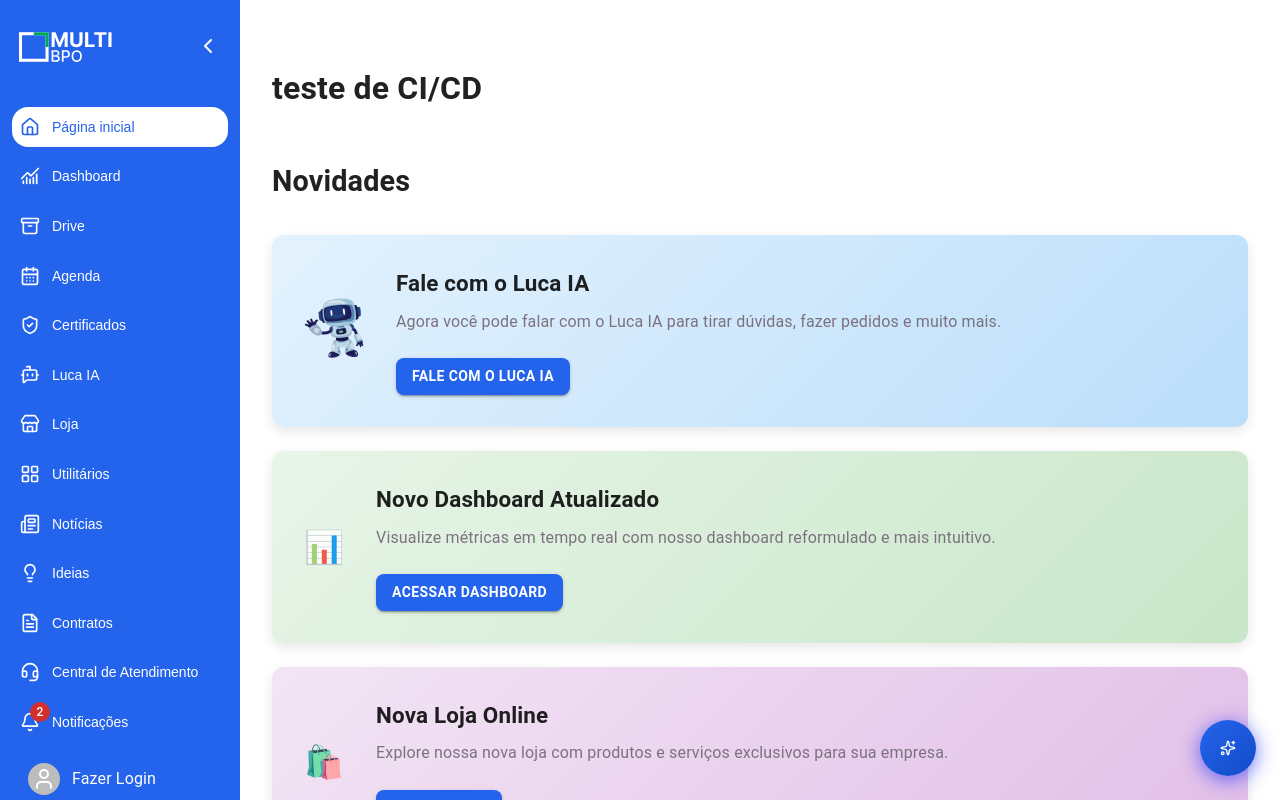
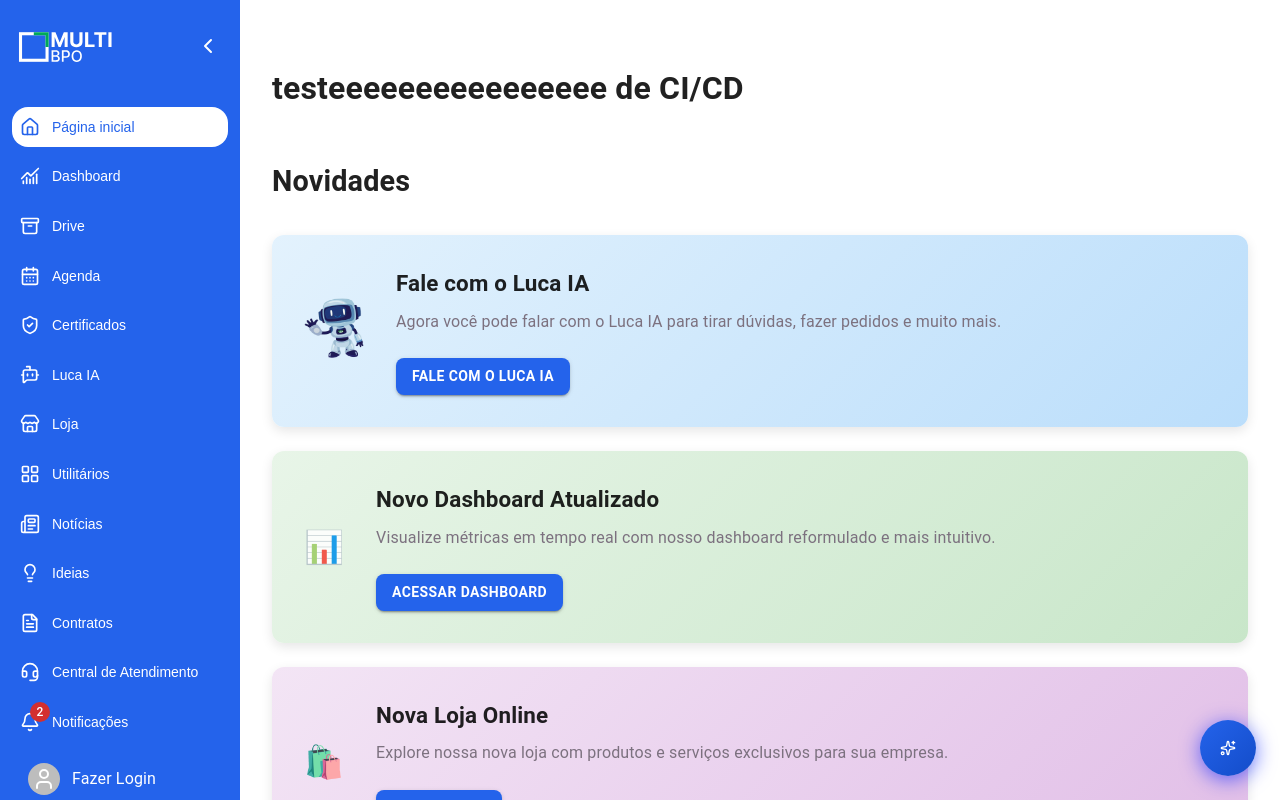
Before and after one commit to tech-team-drexys/multi-bpo-app, a Next.js app: page / in a window 1280 px wide. Built offline with nearby package versions, Linux system fonts and the light colour scheme; no server answers.

Commit message:
teste 2 de ci/cd

```diff
--- a/src/app/page.tsx
+++ b/src/app/page.tsx
@@ -20,7 +20,7 @@ export default function Home() {
               : ' usuário'
             : ''}
           , seja bem-vindo ao Multi BPO! */}
-          teste de CI/CD
+          testeeeeeeeeeeeeeeee de CI/CD
         </h1>
 
         <section className={styles.section}>
```
